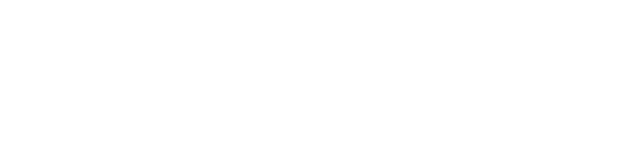
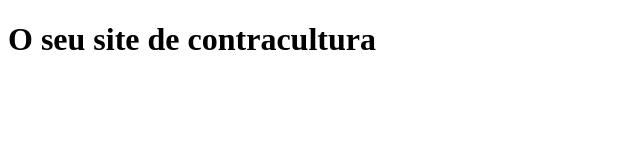
Before and after one commit to robrvs/Geeks-Shop, a plain HTML site: page index.html in a window 1280 px wide. Shown: the whole page, without its empty margins (0-640 px from the left). Drawn offline with Linux system fonts and the light colour scheme.

Commit message:
Update index.html

```diff
--- a/index.html
+++ b/index.html
@@ -4,6 +4,7 @@
     <meta charset="UTF-8">
     <meta name="viewport" content="width=device-width, initial-scale=1.0">
     <title>Document</title>
+    <h1>O seu site de contracultura</h1>
 </head>
 <body>
 
```
